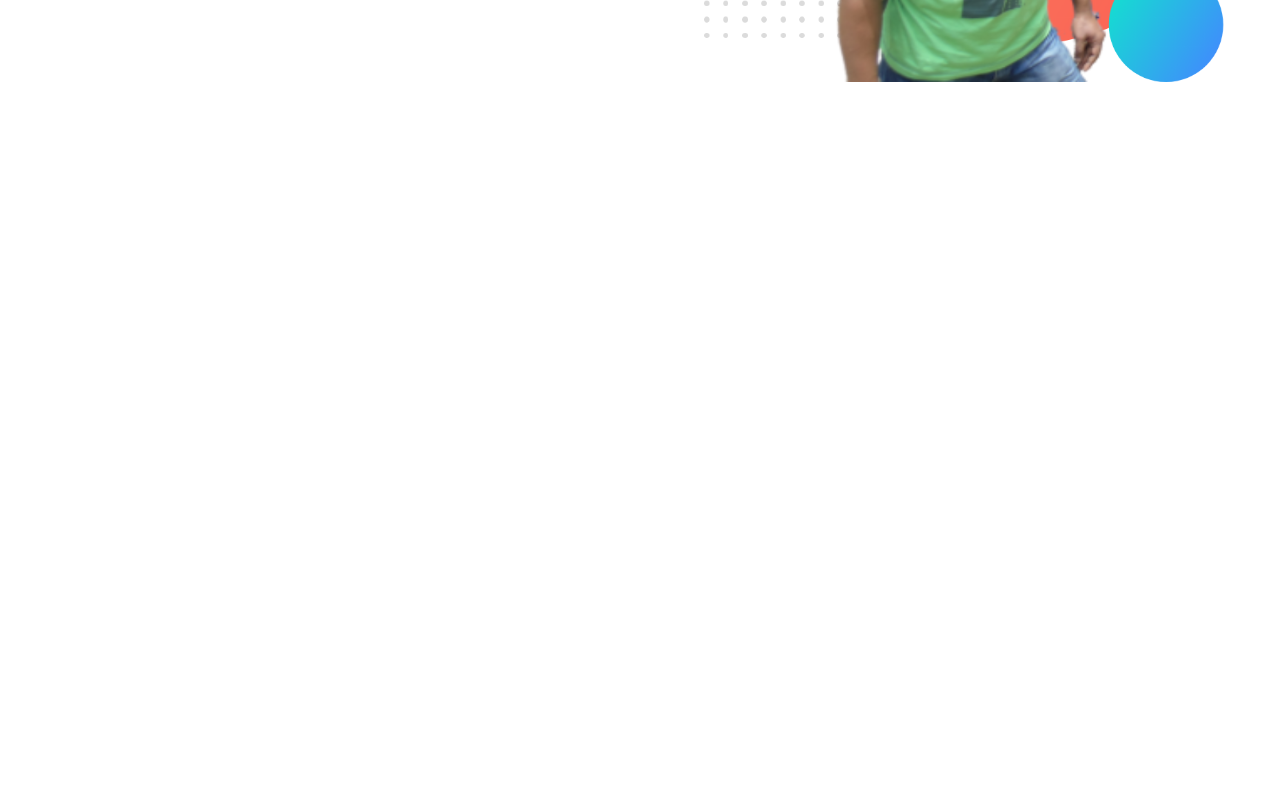
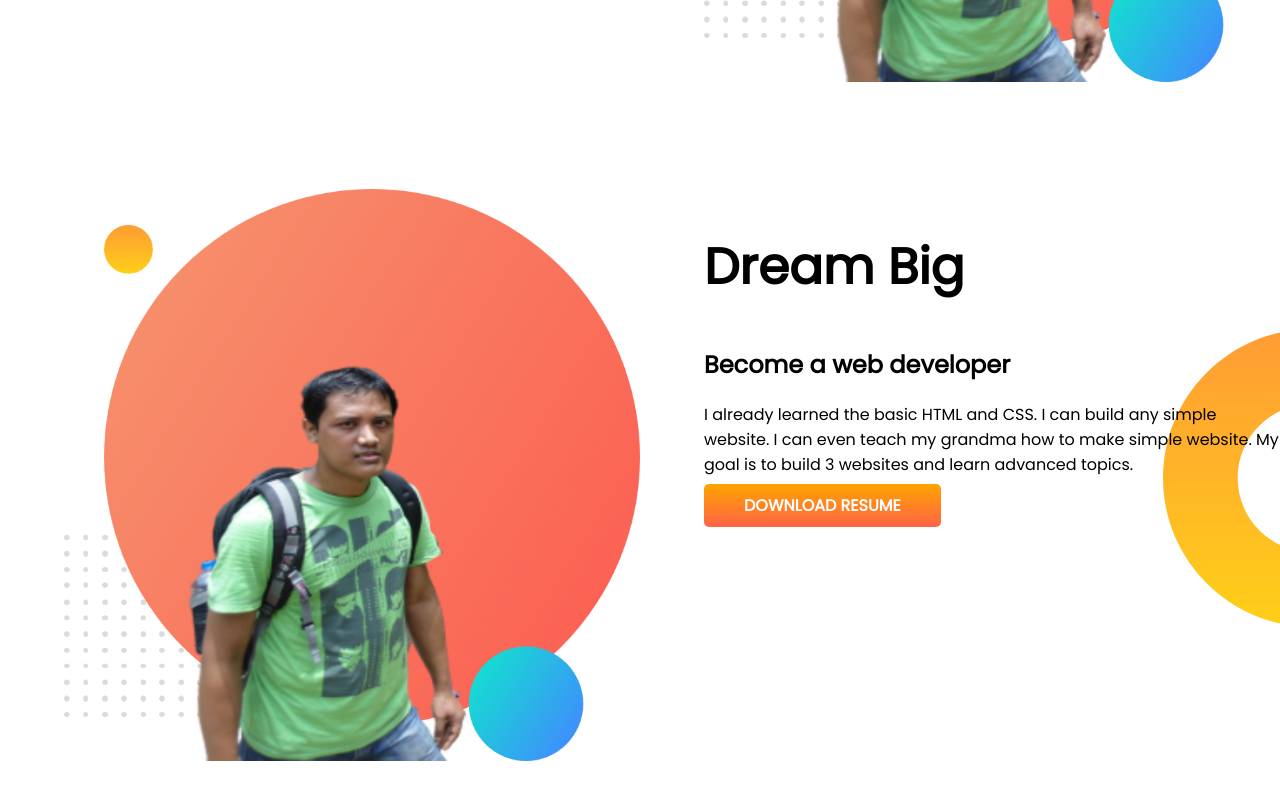
Before and after one commit to pritthwiraz/developer-portfolio, a plain HTML site: page index.html in a window 1280 px wide. Shown: the part 490-1290 px from the top of the page. Before the commit the page ends 800 px from the top, so only its background shows below. Drawn offline with Linux system fonts and the light colour scheme.

Commit message:
dream added

```diff
--- a/index.html
+++ b/index.html
@@ -29,6 +29,18 @@
             <img src="images/pritthwiraz.png" alt="">
         </div>
     </section>
+    <section class="dream-big">
+        <div class="half-width">
+            <img src="images/pritthwiraz.png" alt="">
+        </div>
+        <div class="half-width">
+            <h1>Dream Big</h1>
+            <h2>Become a web developer</h2>
+            <p>I already learned the basic HTML and CSS. I can build any simple website. I can even teach my grandma how
+                to make simple website. My goal is to build 3 websites and learn advanced topics.</p>
+            <a class="link-button" href="">DOWNLOAD RESUME</a>
+        </div>
+    </section>
 
 </body>
 
--- a/style.css
+++ b/style.css
@@ -13,6 +13,7 @@
 
 section {
     display: flex;
+    margin-bottom: 100px;
 }
 
 .half-width {
@@ -38,3 +39,10 @@
     background-repeat: no-repeat;
 
 }
+
+.dream-big {
+    background-image: url(images/dream-bg.png);
+    background-repeat: no-repeat;
+    background-position: right;
+
+}
```
